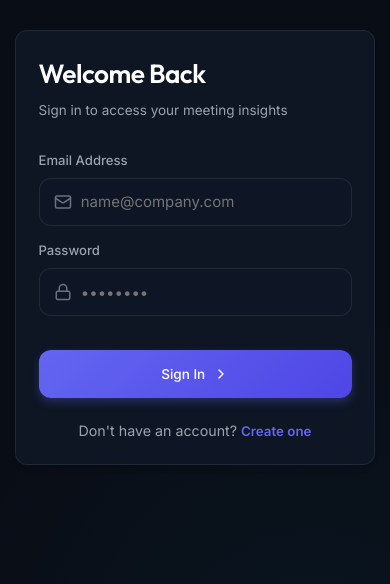
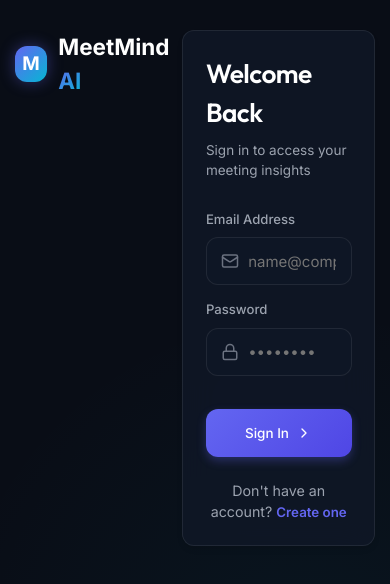
Before and after one commit to Sadan-01/meeting-frontend, a React (Vite) app: page / in a window 390 px wide. Shown: the top 584 px of the page. Built offline with nearby package versions, Linux system fonts and the light colour scheme; no server answers.

Commit message:
Improve mobile authentication branding

```diff
--- a/src/components/Auth.jsx
+++ b/src/components/Auth.jsx
@@ -140,6 +140,13 @@ export default function Auth() {
 
       {/* Right panel: Form */}
       <div className="auth-form-container">
+
+          <div className="mobile-brand-logo">
+            <span className="logo-icon">M</span>
+            <span className="logo-text font-display">
+                MeetMind <span className="text-accent">AI</span>
+            </span>
+          </div>
         <div className="auth-card glass-card animate-fade-in">
           <div className="auth-card-header">
             <h2 className="font-display">{isLogin ? 'Welcome Back' : 'Create Account'}</h2>
--- a/src/index.css
+++ b/src/index.css
@@ -411,6 +411,10 @@ button {
   gap: 0.75rem;
 }
 
+.mobile-brand-logo {
+  display: none;
+}
+
 .logo-icon {
   background: linear-gradient(135deg, var(--primary) 0%, var(--secondary) 100%);
   color: white;
@@ -633,6 +637,19 @@ button {
   .auth-card-header p {
     font-size: 0.9rem;
   }
+
+  .mobile-brand-logo {
+  display: flex;
+  align-items: center;
+  justify-content: center;
+  gap: 0.75rem;
+  width: 100%;
+  margin-bottom: 1.5rem;
+}
+
+.auth-form-container {
+  justify-content: flex-start;
+}
 
 }
 
```
